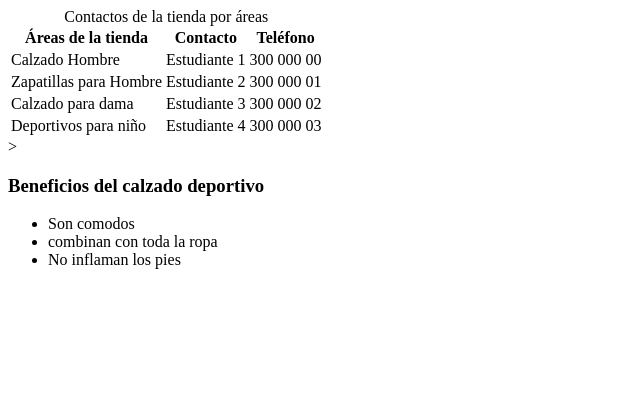
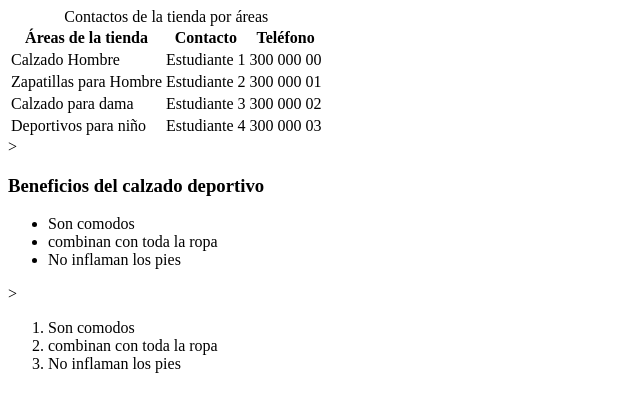
Before and after one commit to jdcastroj10/participantes, a plain HTML site: page index.html in a window 1280 px wide. Shown: the whole page, without its empty margins (0-640 px from the left). Drawn offline with Linux system fonts and the light colour scheme.

Commit message:
Cambio 3 - tabla numerada

```diff
--- a/index.html
+++ b/index.html
@@ -48,6 +48,12 @@
     <li> No inflaman los pies</li>
 </ul>
 
+<!-- Tercer cambio-->>
+<ol>
+    <li> Son comodos</li>
+    <li> combinan con toda la ropa</li>
+    <li> No inflaman los pies</li>
+</ol>
 
 </body>
 
```
